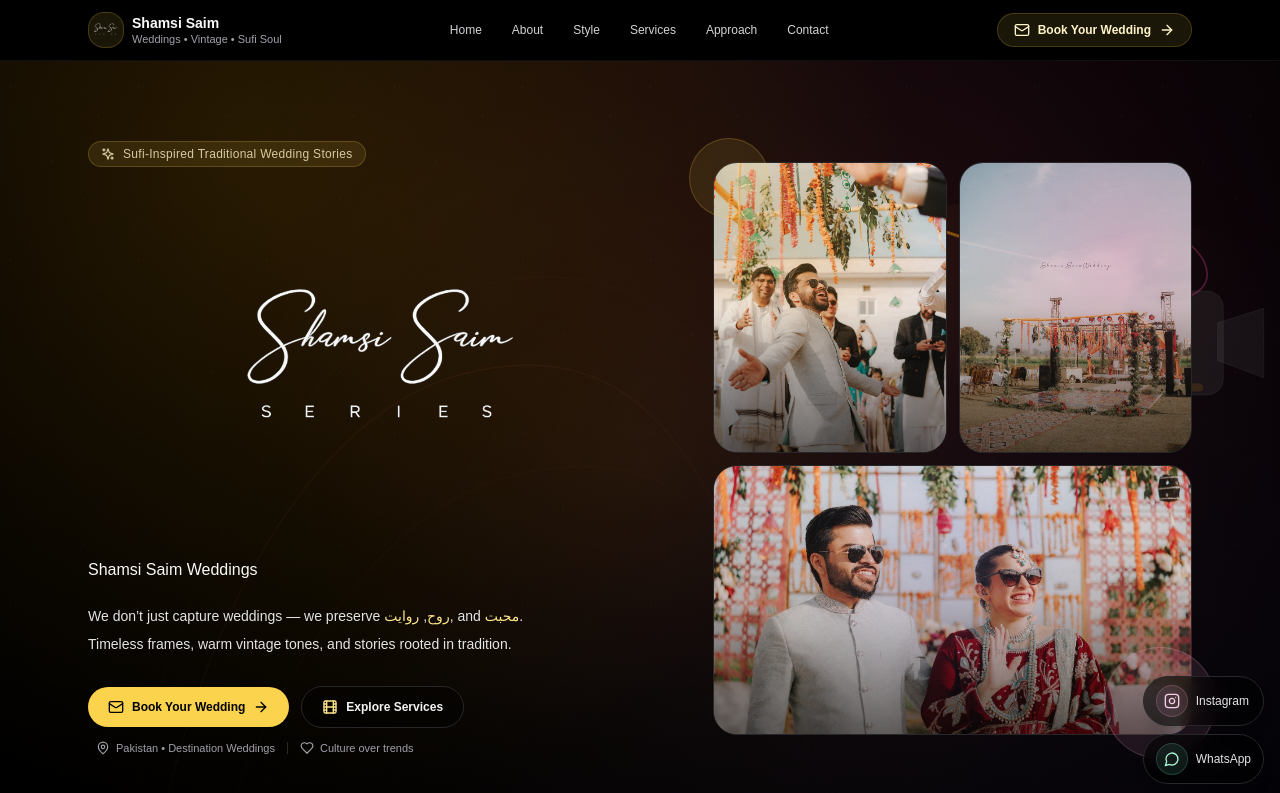
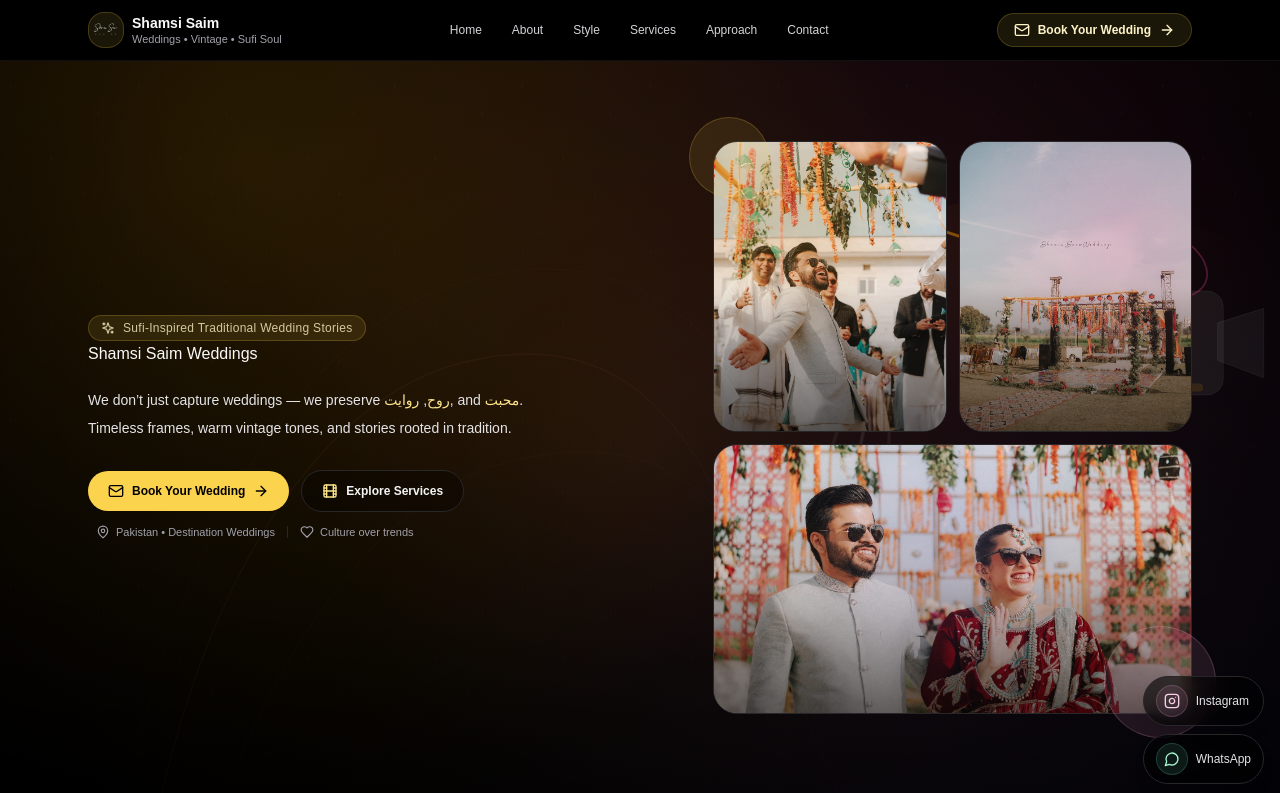
Before and after one commit to treentechco/shamsi-saim-series, a Next.js app: page / in a window 1280 px wide. Shown: the top 793 px of the page. Built offline with nearby package versions, Linux system fonts and the light colour scheme.

Commit message:
Update page.jsx

```diff
--- a/app/page.jsx
+++ b/app/page.jsx
@@ -415,7 +415,7 @@ export default function Page() {
               <Sparkles className="h-3.5 w-3.5" />
               <span className="tracking-wide">Sufi-Inspired Traditional Wedding Stories</span>
             </motion.div>
-             <SafeImage src={LOGO_URL} alt="Shamsi Saim Weddings" className="h-full w-full object-cover" loading="eager" />
+
             <motion.h1 variants={fadeUp} className="bold">
               Shamsi Saim Weddings
             </motion.h1>
```
